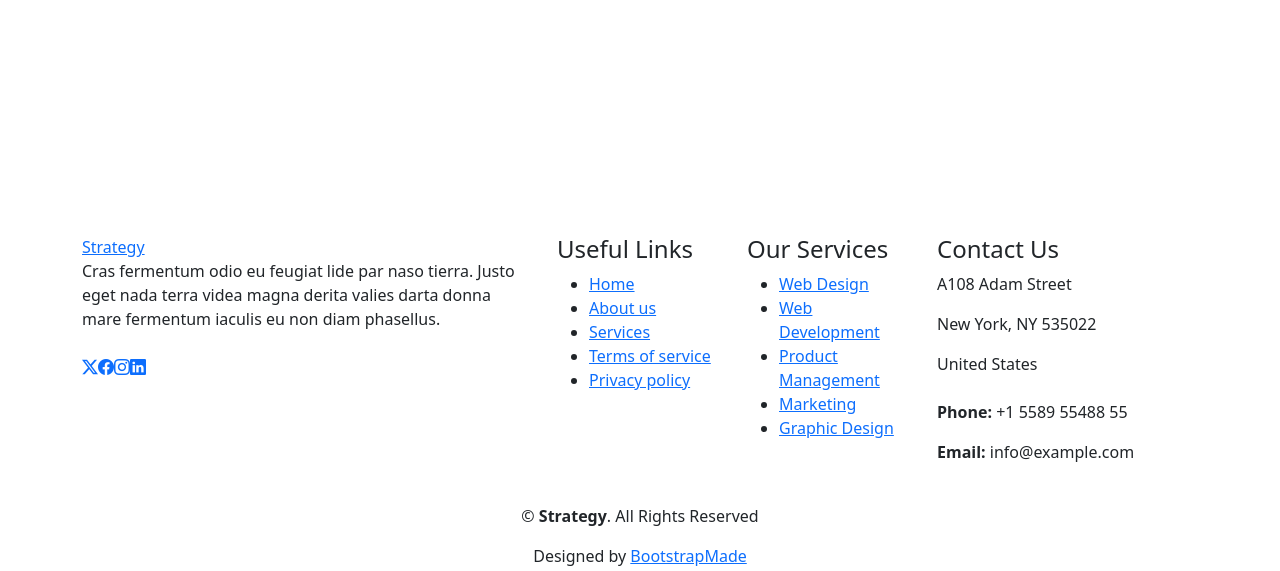
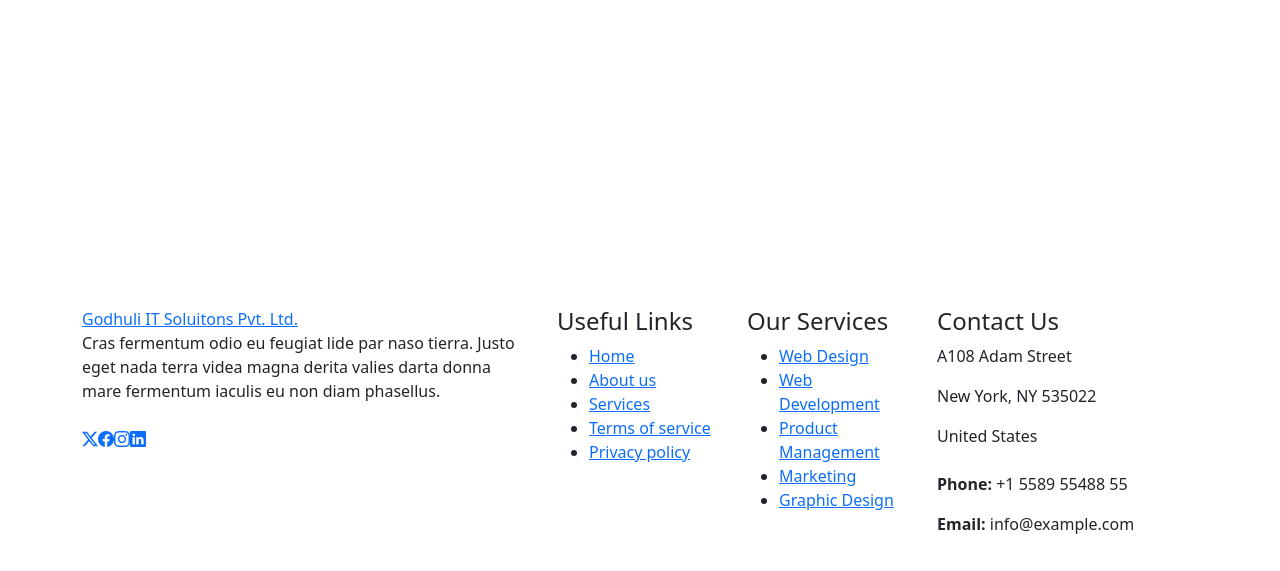
Before and after one commit to Prekshya-raskoti/Godhuli, a Django app: page /about/ in a window 1280 px wide; the page is wider, and only the part inside the window is pictured. Shown: the part 870-1441 px from the top of that part. Run offline with Django 5.2, Linux system fonts and the light colour scheme; some libraries are stand-ins or nearby versions.

Commit message:
base fix

```diff
--- a/templates/base.html
+++ b/templates/base.html
@@ -76,11 +76,9 @@
   <!-- End Header -->
 
   <!-- ======= Main Content ======= -->
-<main class="main">
 
-
+  <main class="main mt-5 pt-4">
     {% block content %}
-
     {% endblock content %}
    </main>
 
@@ -90,7 +88,7 @@
       <div class="row gy-4">
         <div class="col-lg-5 col-md-12 footer-about">
           <a href="{% url 'pages:home' %}" class="logo d-flex align-items-center">
-            <span class="sitename">Strategy</span>
+            <span class="sitename">Godhuli IT Soluitons Pvt. Ltd.</span>
           </a>
           <p>
             Cras fermentum odio eu feugiat lide par naso tierra. Justo eget nada terra videa magna
```
